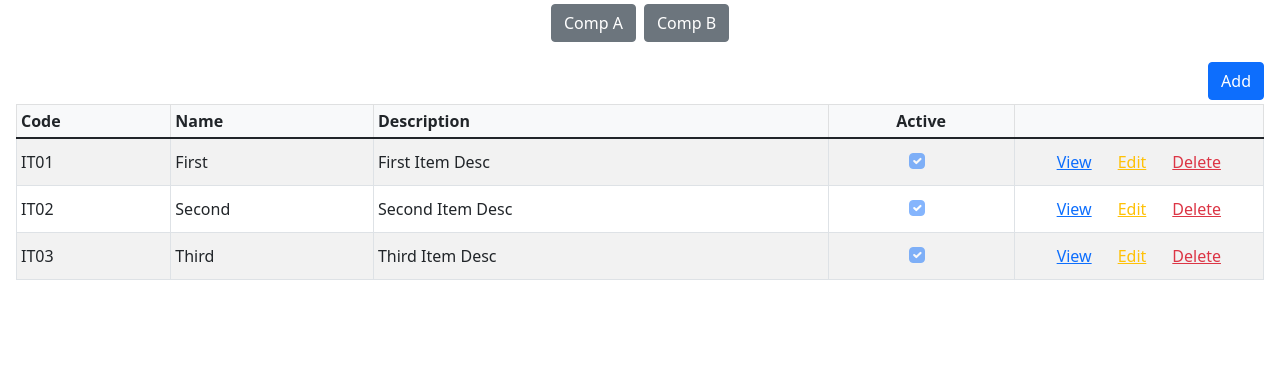
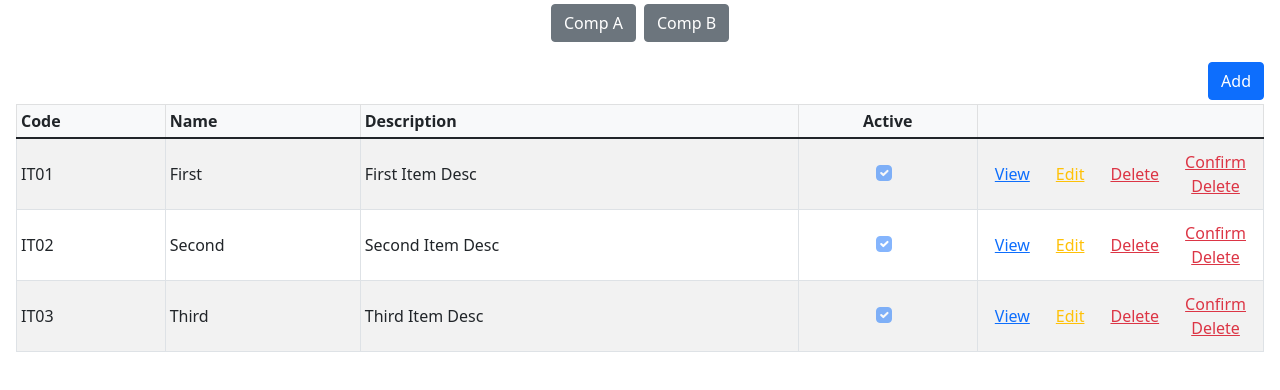
Before and after one commit to liviucatrina/testvueproject, a Vue app: page /componenta in a window 1280 px wide. Shown: the top 390 px of the page. Built offline with nearby package versions, Linux system fonts and the light colour scheme.

Commit message:
Add item confirm delete in ComponentA, if user press it, bootstrap confirmation modal is displayed

```diff
--- a/src/components/ComponentA.vue
+++ b/src/components/ComponentA.vue
@@ -87,6 +87,13 @@
                 >
                   Delete
                 </button>
+                <button
+                  type="button"
+                  class="btn btn-link link-danger"
+                  v-on:click="confirmDeleteItem()"
+                >
+                  Confirm Delete
+                </button>
               </div>
             </td>
           </tr>
@@ -104,7 +111,7 @@
     <!-- end modal -->
 
     <!-- confirm -->
-    <modal-confirm></modal-confirm>
+    <modal-confirm v-if="showConfirmDelete"></modal-confirm>
     <!-- end confirm -->
   </div>
 </template>
@@ -129,6 +136,7 @@ export default {
     return {
       records: this.$db,
       showModal: false,
+      showConfirmDelete: false
     };
   },
   methods: {
@@ -140,6 +148,9 @@ export default {
         this.$db.splice(indexToRemove, 1);
       }
     },
+    confirmDeleteItem(){
+      this.showConfirmDelete = true;
+    }
   },
 };
 </script>
--- a/src/components/ModalConfirm.vue
+++ b/src/components/ModalConfirm.vue
@@ -1,6 +1,6 @@
 <template>
-    <div class="modal fade" id="exampleModal" tabindex="-1" aria-labelledby="exampleModalLabel" aria-hidden="true">
-        <div class="modal-dialog">
+    <div class="modal d-inline" id="exampleModal" tabindex="-1" aria-labelledby="exampleModalLabel" aria-hidden="false">
+        <div class="modal-dialog shadow">
             <div class="modal-content">
             <div class="modal-header">
                 <h5 class="modal-title" id="exampleModalLabel">Modal title</h5>
```
